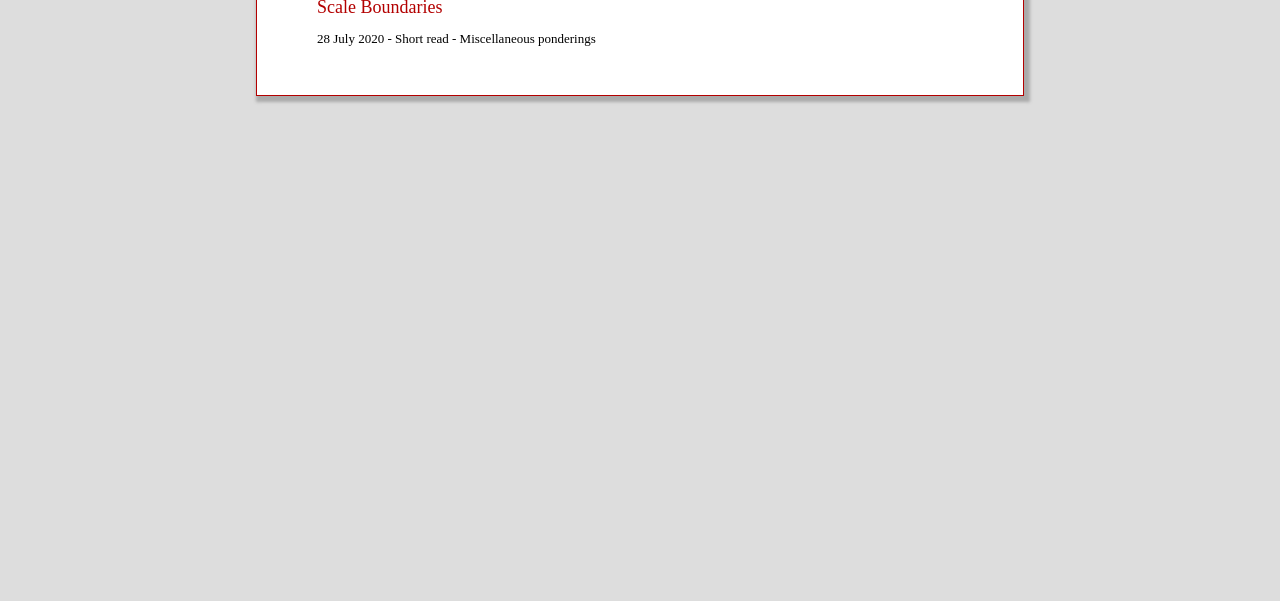
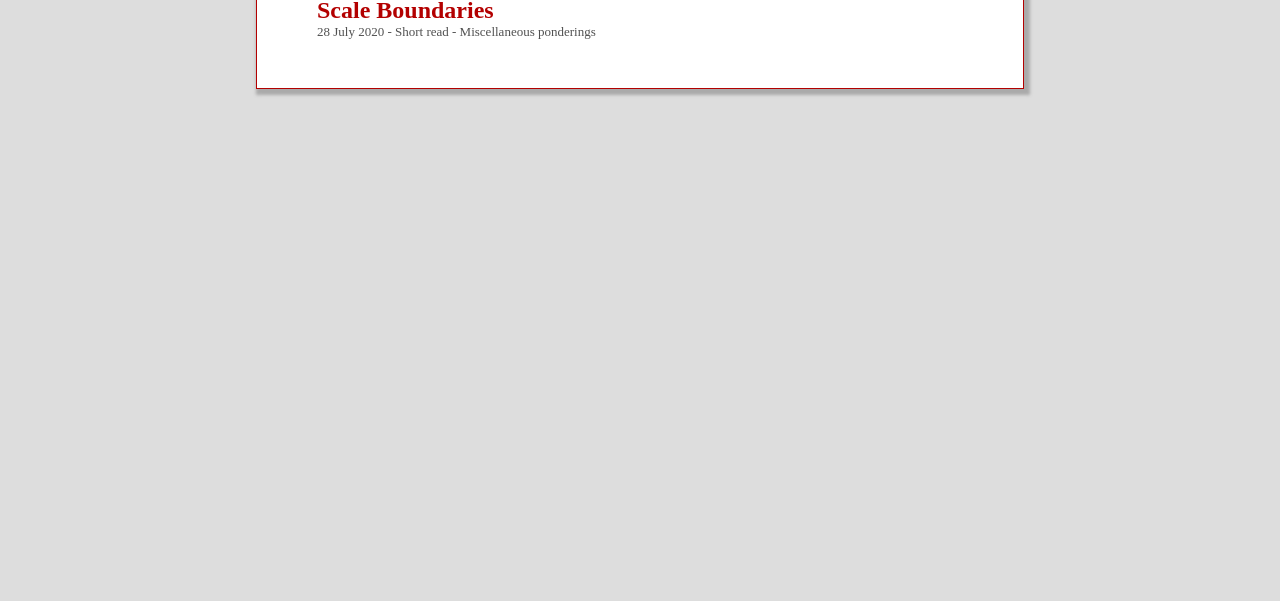
Before and after one commit to landyacht/landyacht.github.io, a plain HTML site: page all.html in a window 1280 px wide. Shown: the part 199-800 px from the top of the page. Drawn offline with Linux system fonts and the light colour scheme.

Commit message:
Made all.html look nicer with changes to landyacht.css

```diff
--- a/landyacht.css
+++ b/landyacht.css
@@ -108,10 +108,12 @@ span.inline-code {
 }
 
 a.post-list-item {
-	font-size: Large;
+	font-weight: bold;
+	font-size: X-LARGE;
 }
 
 p.post-meta {
-	font-color: #505050;
-	font-size: small;
+	margin: 0 0 1em 0;
+	color: #505050;
+	font-size: SMALL;
 }
```
